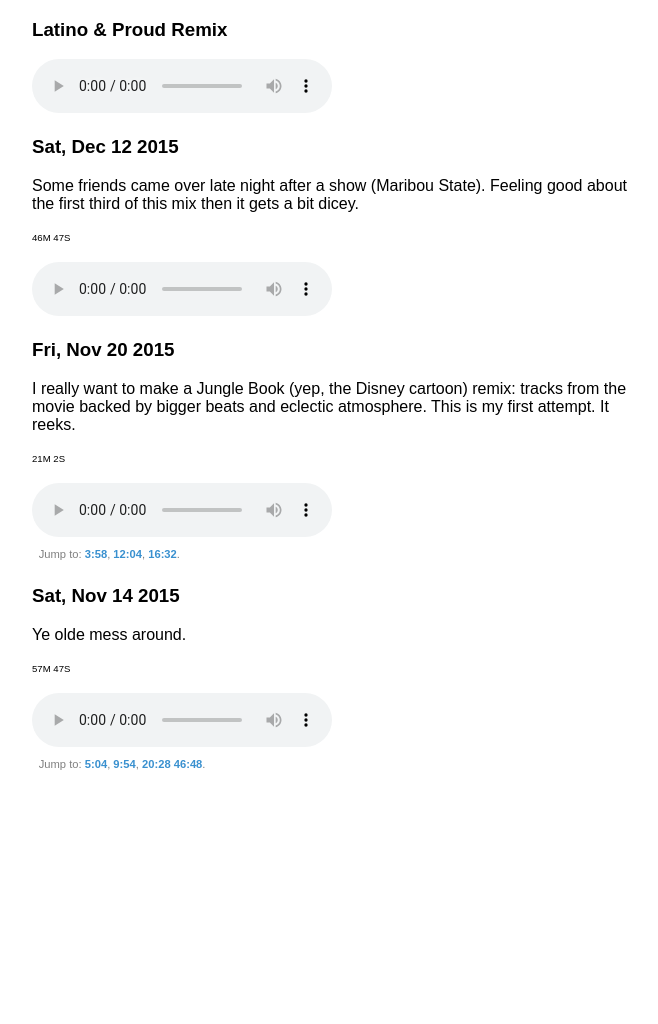
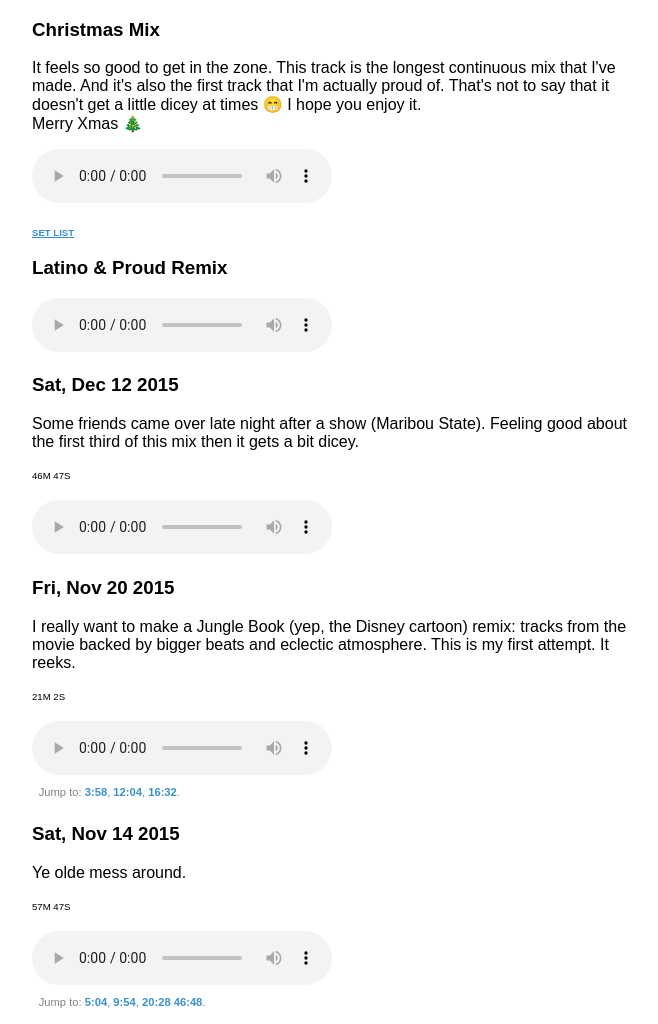
Before and after one commit to avand/avand.github.com, a Jekyll site: the page tunes.html, which Jekyll copies as it is, in a window 1280 px wide. Shown: the whole page, without its empty margins (308-966 px from the left). Built offline with Jekyll 4.4.1, drawn with Linux system fonts in a browser that asks for light colours; nearby versions of some CDN libraries; before the commit the page ends 900 px from its top, so only the background shows below that.

Commit message:
Christmas mix in new layout partial

```diff
--- a/tunes.html
+++ b/tunes.html
@@ -10,6 +10,25 @@
     <script src="javascripts/tunes.js"></script>
   </head>
   <body>
+    <div class="track">
+      <h3>Christmas Mix</h3>
+
+      <p>
+        It feels so good to get in the zone. This track is the longest continuous mix
+        that I've made. And it's also the first track that I'm actually proud of. That's
+        not to say that it doesn't get a little dicey at times 😁 I hope you enjoy it.<br>
+        Merry Xmas 🎄
+      </p>
+
+      <audio preload="metadata" controls>
+        <source src="http://cloud.avandamiri.com/2D0F002r213X/2015-12-25_17h00m52.mp3" type="audio/mpeg">
+      </audio>
+
+      <p class="track-details">
+        <a href="tunes/2015-12-25-christmas-mix.html" target="_blank">Set list</a>
+      </p>
+    </div>
+
     <div class="track">
       <h3>Latino &amp; Proud Remix</h3>
 
```
